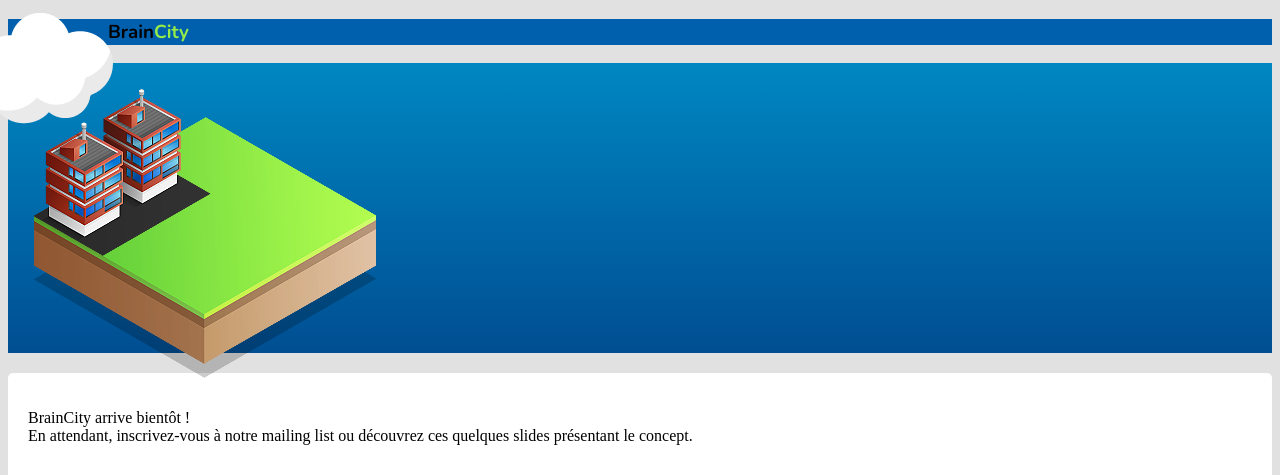
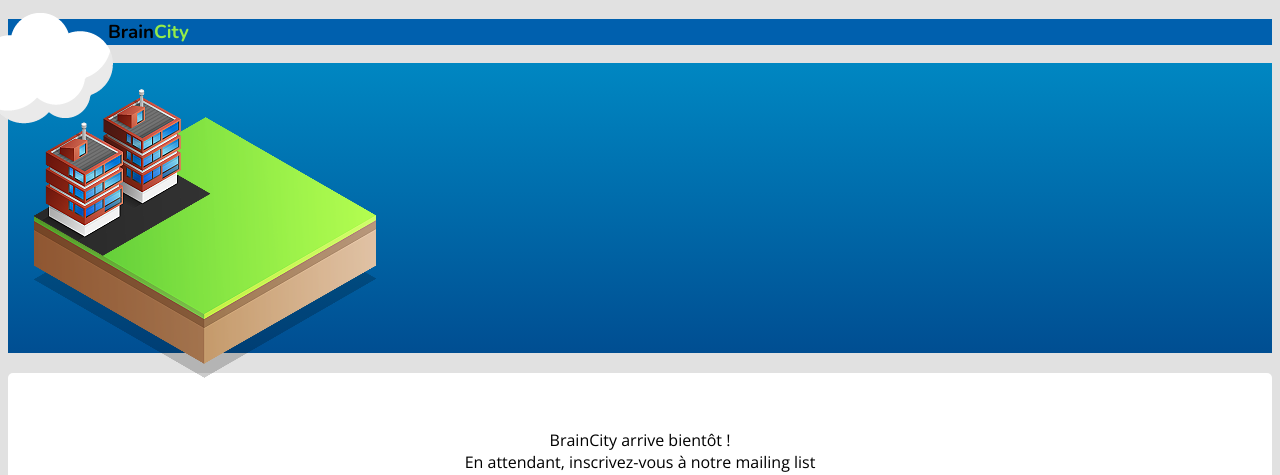
Before and after one commit to novelys/braincity.github.io, a Jekyll site: the page index.html, which Jekyll copies as it is, in a window 1280 px wide. Shown: the top 475 px of the page. Built offline with Jekyll 4.4.1, drawn with Linux system fonts in a browser that asks for light colours; nearby versions of some CDN libraries; Markdown is read by kramdown in place of the engine named in the settings; comment, search, counter and statistics services are not loaded; a style sheet for code colours, icons or effects is not loaded; some of the changed text lies outside the part shown.

Commit message:
beautification

```diff
--- a/css/extra.css
+++ b/css/extra.css
@@ -1,5 +1,6 @@
 body {
-  background-color: #e1e1e1; }
+  background-color: #e1e1e1;
+  font-family: "Open Sans", sans-serif; }
 
 section.nav {
   background-color: #0060ae;
@@ -34,13 +35,17 @@
   section.content .content {
     background-color: white;
     border-radius: 5px;
-    padding: 20px; }
-    section.content .content .slides {
-      margin: 40px 0; }
+    padding: 40px 0;
+    text-align: center; }
 
 #mc_embed_signup {
   background: white;
   clear: left;
   font: 14px Helvetica, Arial, sans-serif; }
   #mc_embed_signup form {
-    padding-left: 0; }
+    padding-left: 0;
+    text-align: center; }
+  #mc_embed_signup input.email, #mc_embed_signup input.button {
+    width: 160px;
+    margin: 10px auto;
+    min-width: 160px; }
--- a/index.html
+++ b/index.html
@@ -46,27 +46,28 @@
     <section class="content">
       <div class="container">
         <div class="row content">
-          <div class="span6">
+          <div class="span6 offset3">
             <p>
               BrainCity arrive bientôt !
               <br/>
-              En attendant, inscrivez-vous à notre mailing list ou découvrez ces quelques slides présentant le concept.
+              En attendant, inscrivez-vous à notre mailing list
+              <br/>
+              ou découvrez ces quelques slides présentant le concept.
+            </p>
+            <p>
+              <!-- Begin MailChimp Signup Form -->
+              <div id="mc_embed_signup">
+              <form action="http://comm.us2.list-manage.com/subscribe/post?u=80161e228cc707419722664cf&amp;id=8574f44c41" method="post" id="mc-embedded-subscribe-form" name="mc-embedded-subscribe-form" class="validate" target="_blank" novalidate>
+                <label for="mce-EMAIL">Je veux être tenu au courant des évolutions du projet BrainCity :</label>
+                <input type="email" value="" name="EMAIL" class="email" id="mce-EMAIL" placeholder="adresse email" required>
+                <div class="clear"><input type="submit" value="Je m'inscris" name="subscribe" id="mc-embedded-subscribe" class="button"></div>
+              </form>
+              </div>
+              <!--End mc_embed_signup-->
             </p>
             <div class="slides">
               <iframe src="http://www.slideshare.net/slideshow/embed_code/10480389" width="427" height="356" frameborder="0" marginwidth="0" marginheight="0" scrolling="no" style="border:1px solid #CCC;border-width:1px 1px 0;margin-bottom:5px" allowfullscreen> </iframe>
             </div>
-
-            <!-- Begin MailChimp Signup Form -->
-            <div id="mc_embed_signup">
-            <form action="http://comm.us2.list-manage.com/subscribe/post?u=80161e228cc707419722664cf&amp;id=8574f44c41" method="post" id="mc-embedded-subscribe-form" name="mc-embedded-subscribe-form" class="validate" target="_blank" novalidate>
-              <label for="mce-EMAIL">Je veux me être tenu au courant des évolutions du projet BrainCity :</label>
-              <input type="email" value="" name="EMAIL" class="email" id="mce-EMAIL" placeholder="email address" required>
-              <div class="clear"><input type="submit" value="Je m'inscris" name="subscribe" id="mc-embedded-subscribe" class="button"></div>
-            </form>
-            </div>
-
-            <!--End mc_embed_signup-->
-
           </div>
         </div>
       </div>
```
Also changed, not shown: css/extra.sass (+8 -3 lines).
